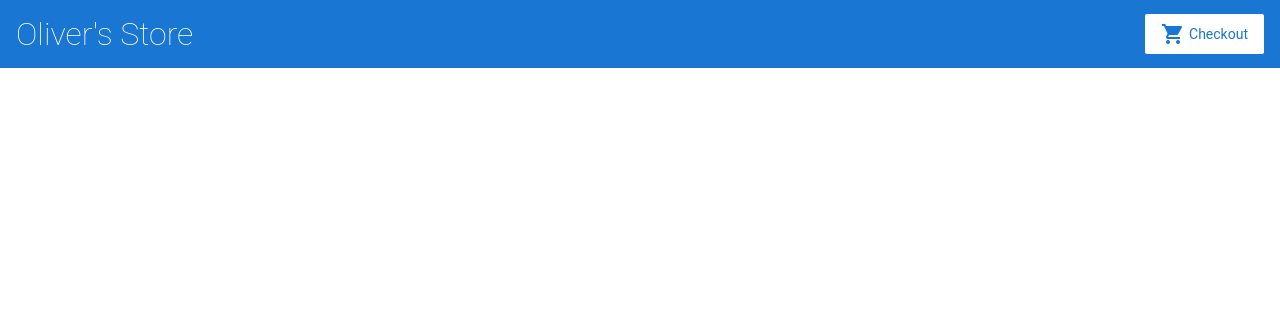
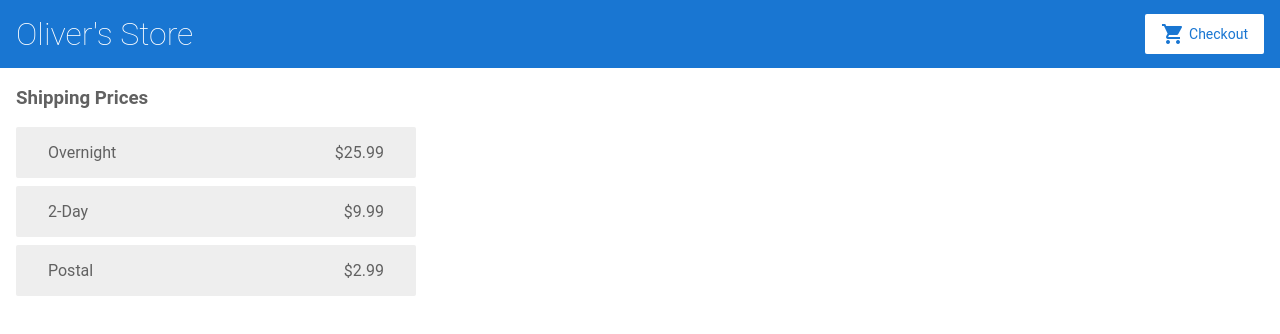
Before and after one commit to Oliver-Wiegert/angular-etto6a-oliver-wiegert, an Angular app: page /shipping in a window 1280 px wide. Before the commit this address led to /. Shown: the top 334 px of the page. Built offline with nearby package versions, Linux system fonts and the light colour scheme.

Commit message:
shipping page defined

```diff
--- a/src/app/cart.service.ts
+++ b/src/app/cart.service.ts
@@ -1,4 +1,5 @@
 import { Injectable } from '@angular/core';
+import { HttpClient } from '@angular/common/http';
 
 @Injectable({
   providedIn: 'root'
@@ -6,6 +7,11 @@
 export class CartService {
 
   items = [];
+
+
+  constructor(
+    private http: HttpClient
+  ) {}
 
   addToCart(product) {
     this.items.push(product);
@@ -20,4 +26,9 @@
     return this.items;
   }
 
+  getShippingPrices() {
+    return this.http.get('/assets/shipping.json');
+  }
+
+
 }
--- a/src/app/cart/cart.component.html
+++ b/src/app/cart/cart.component.html
@@ -1,4 +1,8 @@
 <h3>Cart</h3>
+
+<p>
+  <a [routerLink]="['/shipping']"> Shipping prices</a>
+</p>
 
 <div class="cart-item" *ngFor="let item of items">
   <span>{{ item.name }}</span>
--- /dev/null
+++ b/src/app/shipping/shipping.component.html
@@ -0,0 +1,6 @@
+<h3>Shipping Prices</h3>
+
+<div class="shipping-item" *ngFor="let shipping of shippingCosts | async">
+  <span>{{ shipping.type }}</span>
+  <span>{{ shipping.price | currency }}</span>
+</div>
--- /dev/null
+++ b/src/app/shipping/shipping.component.ts
@@ -0,0 +1,22 @@
+import { Component, OnInit } from '@angular/core';
+
+import { CartService} from '../cart.service'
+
+@Component({
+  selector: 'app-shipping',
+  templateUrl: './shipping.component.html',
+  styleUrls: ['./shipping.component.css']
+})
+export class ShippingComponent implements OnInit {
+
+  shippingCosts;
+
+  constructor(
+    private cartService: CartService
+  ) { }
+
+  ngOnInit() {
+    this.shippingCosts = this.cartService.getShippingPrices();
+  }
+
+}
```
Also changed, not shown: src/app/app.module.ts (+7 -2 lines), src/app/shipping/shipping.component.css (added).
